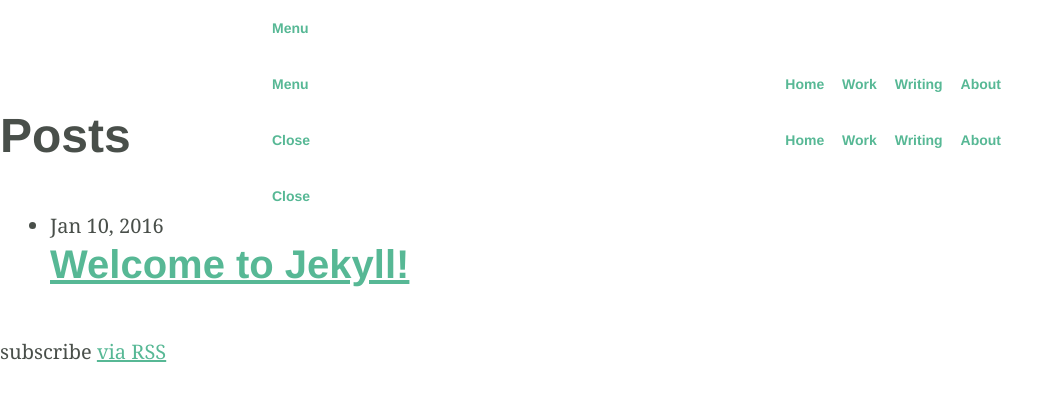
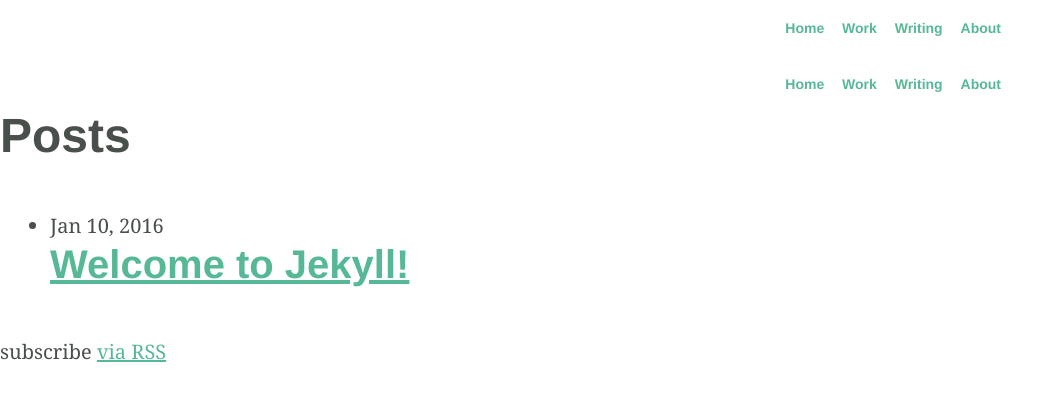
Before and after one commit to scruffypixels/scruffypixels.github.io, a Jekyll site: the page built from index.html, in a window 1280 px wide. Shown: the top 401 px of the page, without its empty margins (0-1063 px from the left). Built offline with Jekyll 4.4.1, drawn with Linux system fonts in a browser that asks for light colours; some web fonts are replaced.

Commit message:
Nav styles for sizes above 600w

```diff
--- a/css/main.scss
+++ b/css/main.scss
@@ -266,10 +266,9 @@ nav {
 
 }
 
-@include media-query( $break1 ) {
+@include media-query( 601px ) {
 
 	nav {
-		font-size: .7em;
 		text-align: right;
 
 		ul {
@@ -291,8 +290,12 @@ nav {
 			width: 100%;
 		}
 
+		.toggle { display: none; }
 	}
+}
 
+@include media-query( $break1 ) {
+	nav { font-size: .7em; }
 }
 
 /* Header */
```
